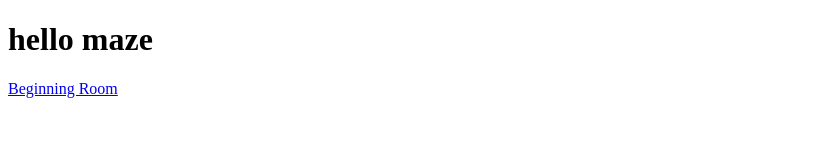
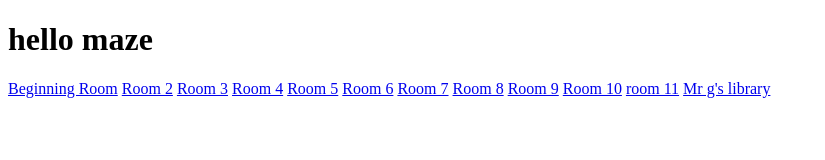
Before and after one commit to mazoo10/csp-maze, a plain HTML site: page index.html in a window 1280 px wide. Shown: the whole page, without its empty margins (0-825 px from the left). Drawn offline with Linux system fonts and the light colour scheme.

Commit message:
added rooms

```diff
--- a/index.html
+++ b/index.html
@@ -5,6 +5,17 @@
     </head>
     <body>
         <h1>hello maze</h1>
-        <a href=”vscode-vfs://github/mazoo10/csp-maze/Rooms/beginning%20room.html”>Beginning Room</a>
+        <a href=”beginningroom”>Beginning Room</a>
+        <a href=”room2”>Room 2</a>
+        <a href=”room3”>Room 3</a>
+        <a href=”room4”>Room 4</a>
+        <a href=”room5”>Room 5</a>
+        <a href=”room6”>Room 6</a>
+        <a href=”room7”>Room 7</a>
+        <a href=”room8”>Room 8</a>
+        <a href=”room9”>Room 9</a>
+        <a href=”room10”>Room 10</a>
+        <a href=”room11”>room 11</a>
+        <a href=”https://mrgard1.github.io/csp-maze/library.html”>Mr g's library</a>
     </body>
 </html>
```
Also changed, not shown: Rooms/beginningroom.html (renamed from Rooms/beginning room.html), Rooms/room10.html (renamed from Rooms/room 10.html), Rooms/room11.html (renamed from Rooms/room 11.html), Rooms/room12.html (renamed from Rooms/room 12.html), Rooms/room2.html (renamed from Rooms/room 2.html), Rooms/room3.html (renamed from Rooms/room 3.html), Rooms/room4.html (renamed from Rooms/room 4.html), Rooms/room5.html (renamed from Rooms/room 5.html), Rooms/room6.html (renamed from Rooms/room 6.html), Rooms/room7.html (renamed from Rooms/room 7.html), Rooms/room8.html (renamed from Rooms/room 8.html), Rooms/room9.html (renamed from Rooms/room 9.html).
